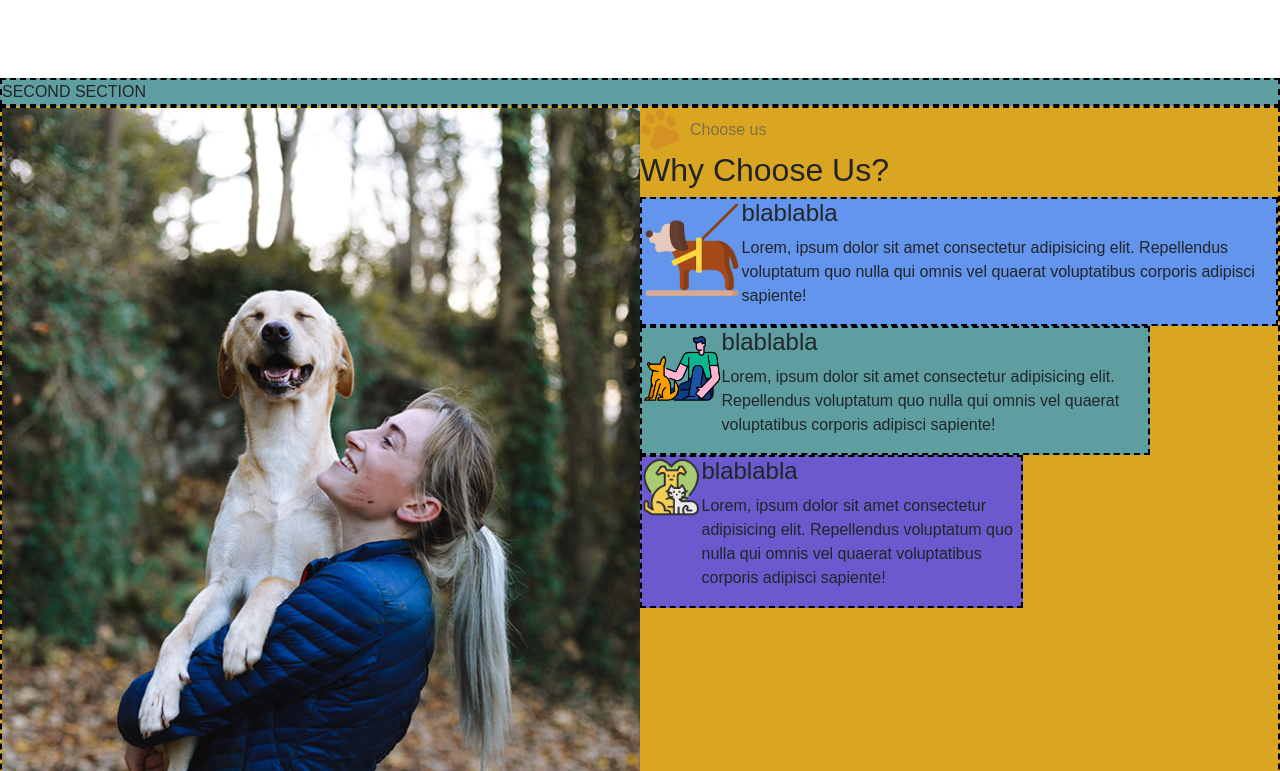
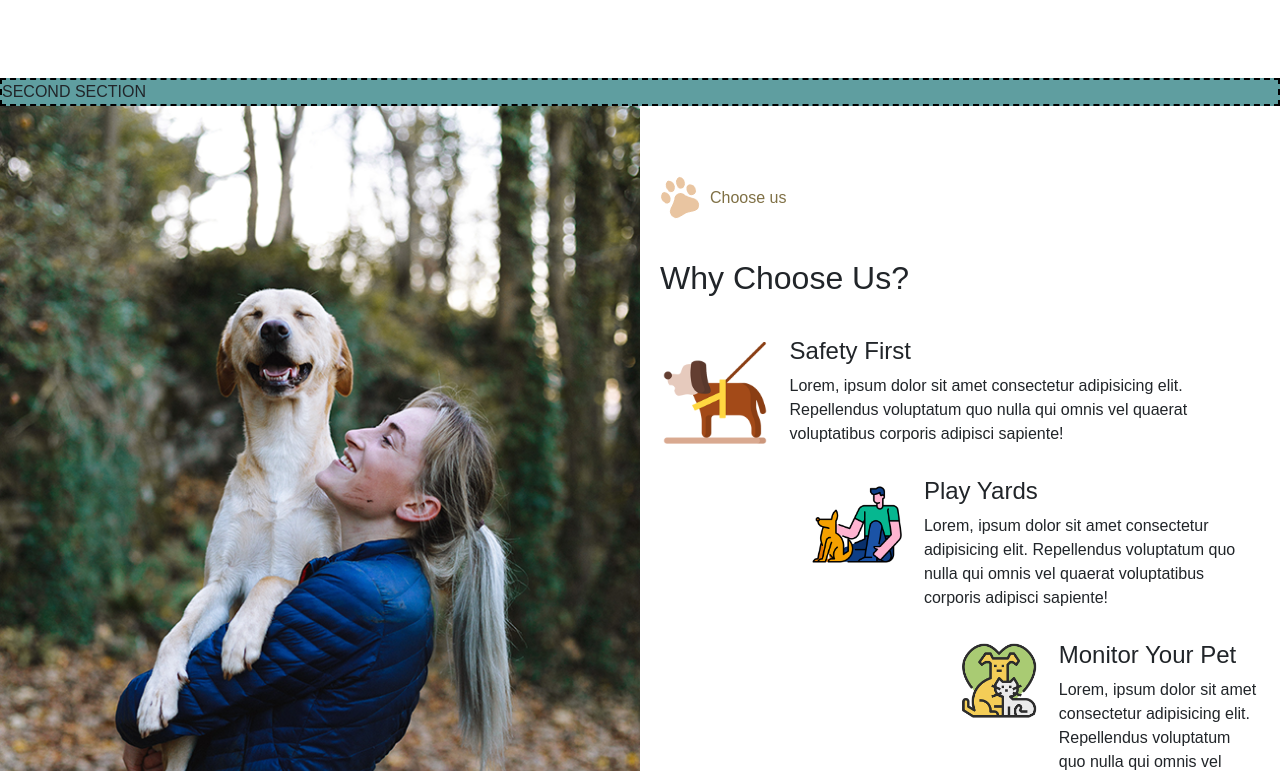
Before and after one commit to EmilDanielSamfirescu/proj-html-vuejs, a Vue app: page / in a window 1280 px wide. Shown: the part 1249-2020 px from the top of the page. Built offline with nearby package versions, Linux system fonts and the light colour scheme.

Commit message:
section 3 ok

```diff
--- a/src/components/MainComponent.vue
+++ b/src/components/MainComponent.vue
@@ -83,33 +83,33 @@ methods: {
                                 </div>
 
                                 <div class="description-services">
-                                    <h4>blablabla</h4>
+                                    <h4>Safety First</h4>
                                     <p>
                                         Lorem, ipsum dolor sit amet consectetur adipisicing elit. Repellendus voluptatum quo nulla qui omnis vel quaerat voluptatibus corporis adipisci sapiente!
                                     </p>
                                 </div>
                             </div>
 
-                            <div class="my-row play">
+                            <div class="my-row col-9 offset-3 play">
                                 <div class="img-container">
                                     <img src="../assets/img/w-2.png" alt="">
                                 </div>
 
                                 <div class="description-services">
-                                    <h4>blablabla</h4>
+                                    <h4>Play Yards</h4>
                                     <p>
                                         Lorem, ipsum dolor sit amet consectetur adipisicing elit. Repellendus voluptatum quo nulla qui omnis vel quaerat voluptatibus corporis adipisci sapiente!
                                     </p>
                                 </div>
                             </div>
 
-                            <div class="my-row monitor">
+                            <div class="my-row col-6 offset-6 monitor">
                                 <div class="img-container">
                                     <img src="../assets/img/w-1.png" alt="">
                                 </div>
 
                                 <div class="description-services">
-                                    <h4>blablabla</h4>
+                                    <h4>Monitor Your Pet</h4>
                                     <p>
                                         Lorem, ipsum dolor sit amet consectetur adipisicing elit. Repellendus voluptatum quo nulla qui omnis vel quaerat voluptatibus corporis adipisci sapiente!
                                     </p>
@@ -177,7 +177,6 @@ methods: {
 }
 
 .section-why-us {
-    @include debug-3;
 
     .left {
         width: calc(100% / 2);
@@ -190,6 +189,8 @@ methods: {
 
     .right {
         width: calc(100% / 2);
+        margin-top: 50px;
+        padding: 20px;
         .upper-title {
                 p {
                     margin-bottom: 0;
@@ -198,12 +199,15 @@ methods: {
                 }
             }
 
+        h2 {
+            margin: 40px 0px;
+        }
+
         .reasons-to-choose {
-
             .safety {
-                @include debug-1;
                 .img-container {
-                width: 200px;
+                width: 250px;
+                margin-right: 20px;
 
                 img {
                     width: 100%;
@@ -214,10 +218,11 @@ methods: {
             }
 
             .play {
-                @include debug-2;
-                width: 80%;
+                margin-top: 15px;
+                margin-bottom: 15px;
                 .img-container {
-                width: 200px;
+                width: 300px;
+                margin-right: 20px;
 
                 img {
                     width: 100%;
@@ -228,10 +233,9 @@ methods: {
             }
 
             .monitor {
-                @include debug-4;
-                width: 60%;
                 .img-container {
-                width: 200px;
+                width: 140%;
+                margin-right: 20px;
 
                 img {
                     width: 100%;
```
